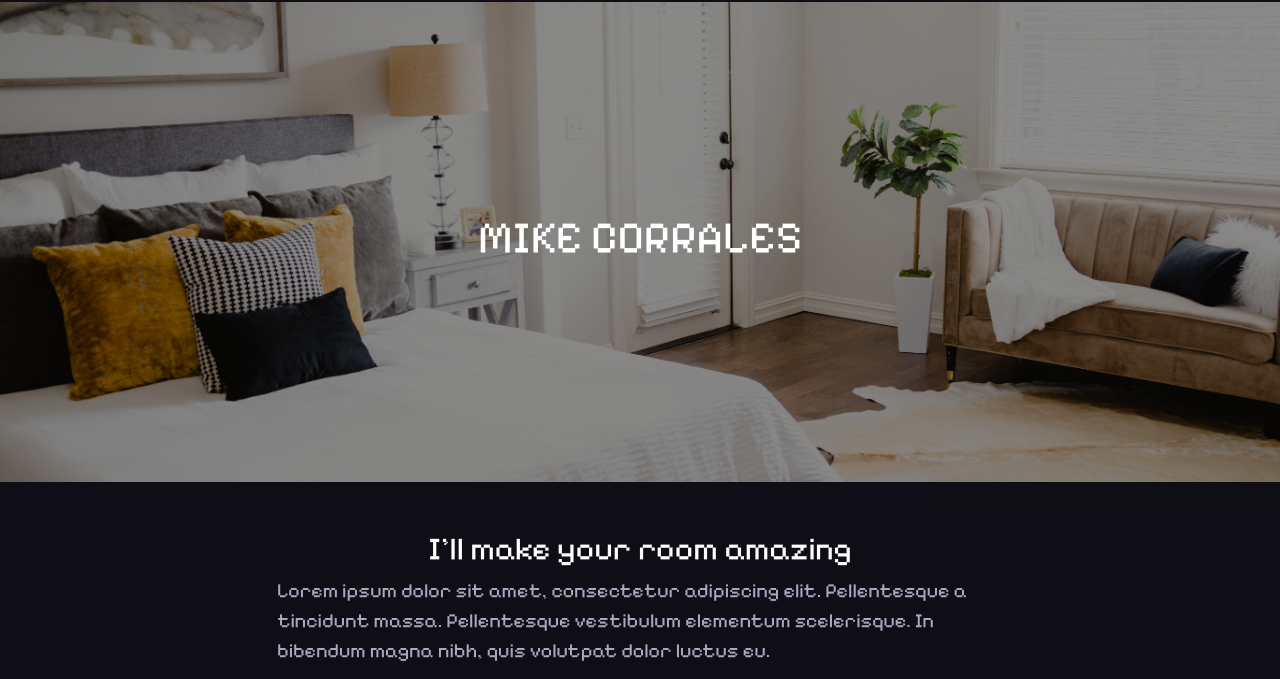
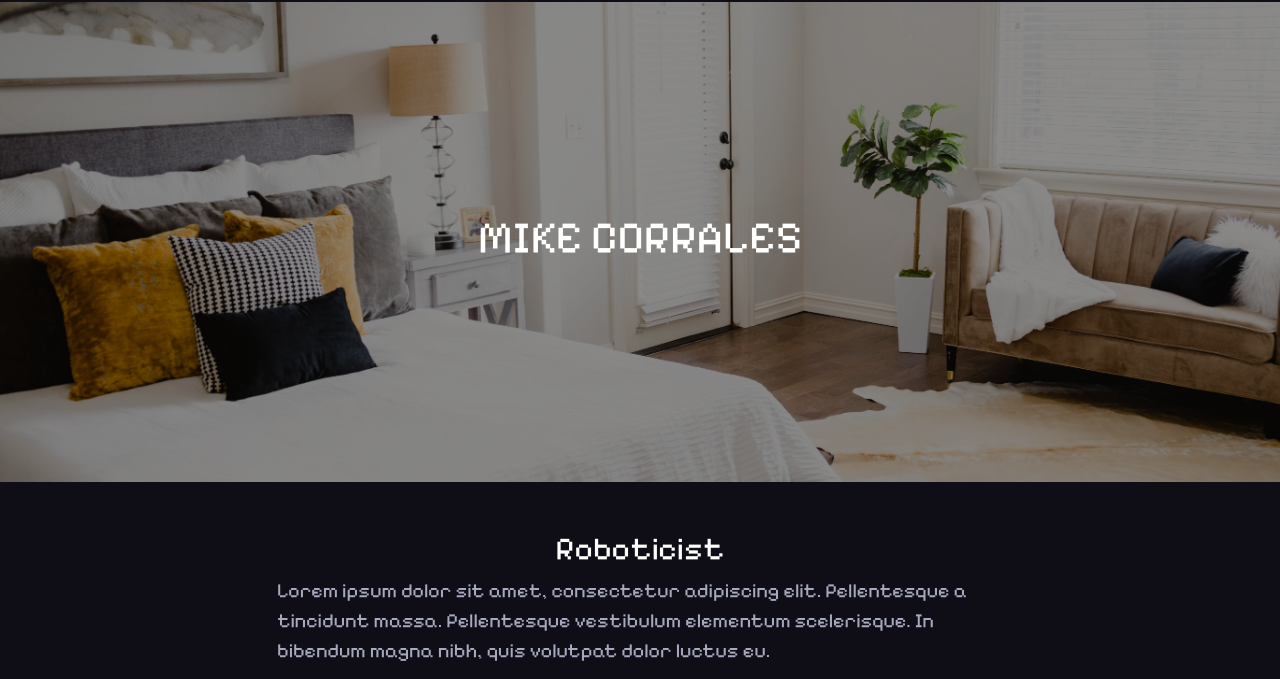
Before and after one commit to Ekimasen/Portfolio, a plain HTML site: page index.html in a window 1280 px wide. Shown: the part 100-779 px from the top of the page. Drawn offline with nearby package versions, Linux system fonts and the light colour scheme.

Commit message:
Update index.html

```diff
--- a/index.html
+++ b/index.html
@@ -71,7 +71,7 @@
         </header>
         <div class="singleCol mx-auto my-5">
             <div class="container">
-                <h2 class="text-center">I'll make your room amazing</h2>
+                <h2 class="text-center">Roboticist</h2>
                 <p class="lead">Lorem ipsum dolor sit amet, consectetur adipiscing elit. Pellentesque a tincidunt massa. Pellentesque vestibulum elementum scelerisque. In bibendum magna nibh, quis volutpat dolor luctus eu.</p>
                 <p>Lorem ipsum dolor sit amet, consectetur adipiscing elit. Pellentesque a tincidunt massa. Pellentesque vestibulum elementum scelerisque. In bibendum magna nibh, quis volutpat dolor luctus eu.</p>
                 <p>Lorem ipsum dolor sit amet, consectetur adipiscing elit. Pellentesque a tincidunt massa. Pellentesque vestibulum elementum scelerisque. In bibendum magna nibh, quis volutpat dolor luctus eu.</p>
```
